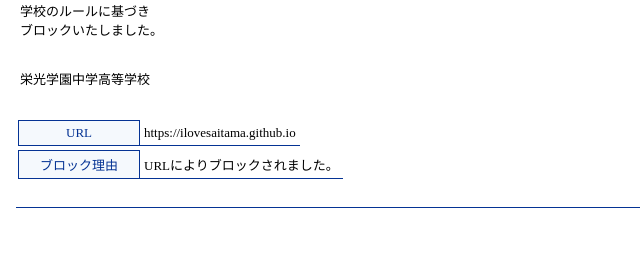
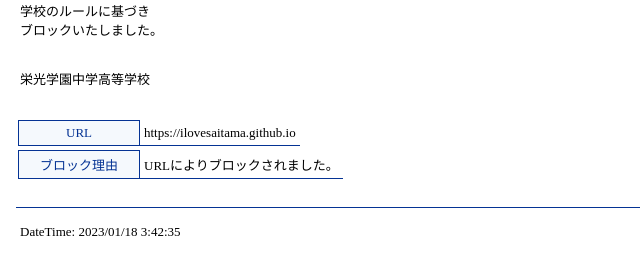
Before and after one commit to appin-cell/iloveblock, a plain HTML site: page index.html in a window 1280 px wide. Shown: the part 337-612 px from the top of the page, without its empty margins (0-640 px from the left). Drawn offline with Linux system fonts and the light colour scheme.

Commit message:
Update index.html

```diff
--- a/index.html
+++ b/index.html
@@ -104,6 +104,8 @@
 
  			return text;
  		}
+		document.getElementById("text").innerHTML = showTime();
+	</script>
 </td>
 	</tr></tbody></table>
 
```
